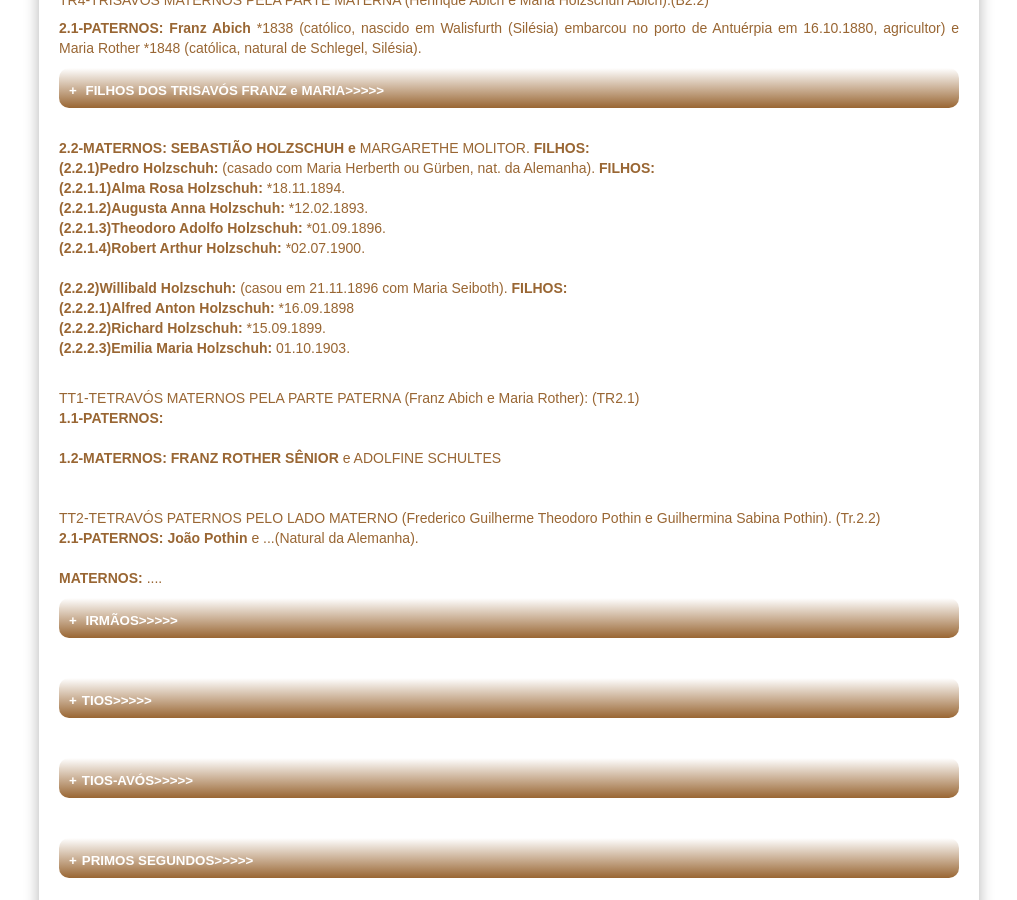
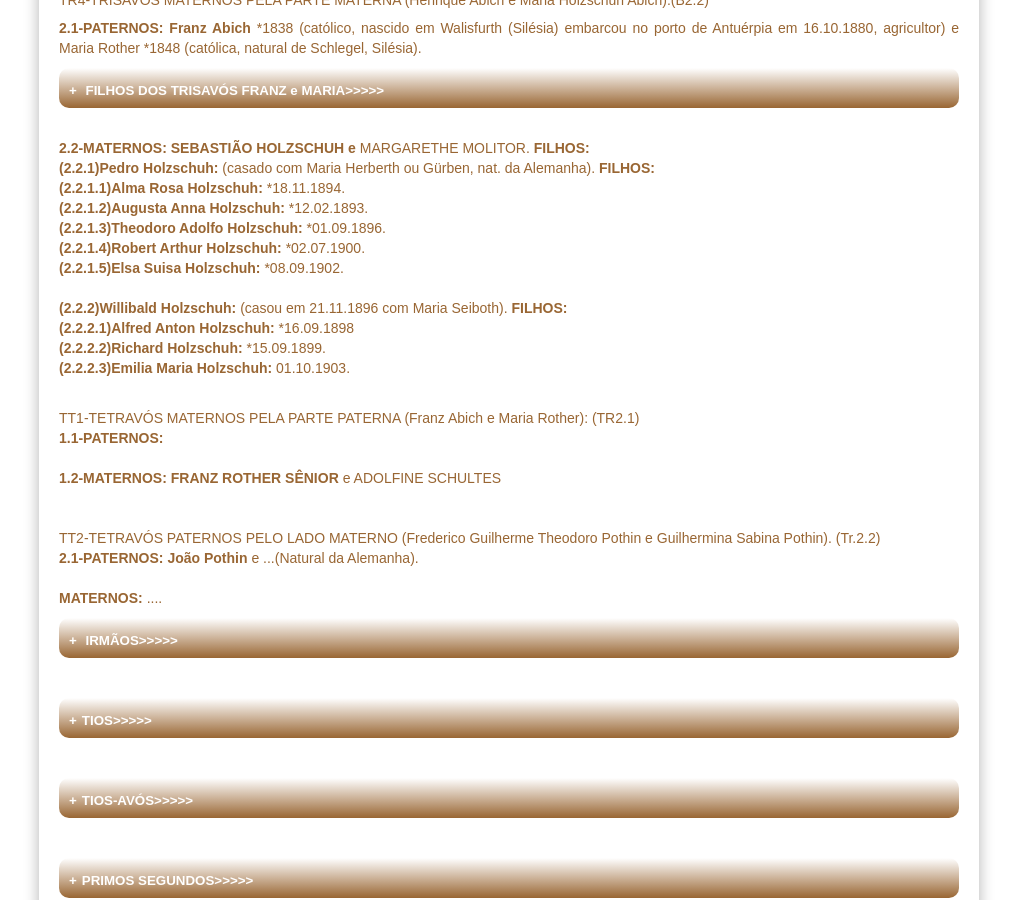
Before and after one commit to claudiovargas1955/claudiovargas1955.github.io, a Jekyll site: the page built from _pages/arvore-genealogica-de-roselia-renita-bredow.html, in a window 1280 px wide and 900 px high, scrolled down 3041 px. Shown: the whole window, without its empty margins (131-1148 px from the left). Built offline with Jekyll 4.4.1, drawn with Linux system fonts in a browser that asks for light colours; some web fonts are replaced.

Commit message:
Update arvore-genealogica-de-roselia-renita-bredow.html

```diff
--- a/_pages/arvore-genealogica-de-roselia-renita-bredow.html
+++ b/_pages/arvore-genealogica-de-roselia-renita-bredow.html
@@ -570,7 +570,7 @@ Augusta Alwine Albertine Achterber.<br/><br/>
 <b>(2.2.1.2)Augusta Anna Holzschuh: </b>*12.02.1893. <br>
 <b>(2.2.1.3)Theodoro Adolfo Holzschuh: </b>*01.09.1896. <br>
 <b>(2.2.1.4)Robert Arthur Holzschuh: </b>*02.07.1900.<br>
-<br>
+<b>(2.2.1.5)Elsa Suisa Holzschuh: </b>*08.09.1902.<br><br>
 
 <b>(2.2.2)Willibald Holzschuh: </b>(casou em 21.11.1896 com Maria Seiboth). <b>FILHOS:</b><br>
 <b>(2.2.2.1)Alfred Anton Holzschuh: </b>*16.09.1898<br>
```
